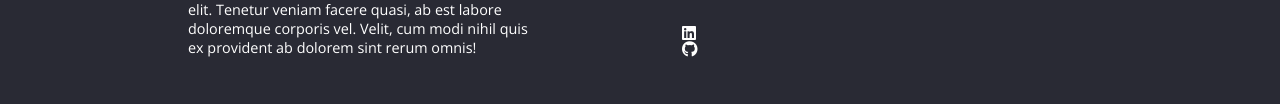
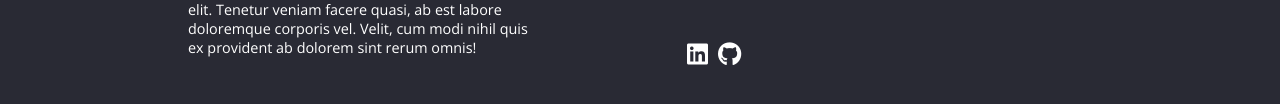
Before and after one commit to PierreJacq/portfolio-agency, a website: page index.html in a window 1280 px wide. Shown: the part 984-1088 px from the top of the page. Drawn offline with nearby package versions, Linux system fonts and the light colour scheme.

Commit message:
modif footer

```diff
--- a/index.html
+++ b/index.html
@@ -80,8 +80,8 @@
                 <a href="mailto:pierre.jacquemin.ams@gmail.com">pierre.jacquemin.ams@gmail.com</a>
                 <p>06 74 05 50 12</p>
                 <div id="footer--social">
-                    <i class="fab fa-linkedin"></i>
-                    <i class="fab fa-github"></i>
+                    <a href="https://www.linkedin.com/in/pierre-jacquemin-38089995/"><i class="fab fa-linkedin"></i></a>
+                    <a href="https://github.com/PierreJacq"><i class="fab fab fa-github"></i></a>
                 </div>
             </div>
             <div id="footer--address">
--- a/sass/layout/_footer.scss
+++ b/sass/layout/_footer.scss
@@ -28,6 +28,15 @@ footer{
     }
     #footer--contact{
         max-width: 25%;
+        #footer--social{
+            display: flex;
+            flex-direction: row;
+            max-width: 10%;
+            i{
+                font-size: 1.5rem;
+                margin: 5px;
+            }
+        }
     }
     #footer--address{
         max-width: 25%;
```
Also changed, not shown: public/css/styles.css, 1 other file.
